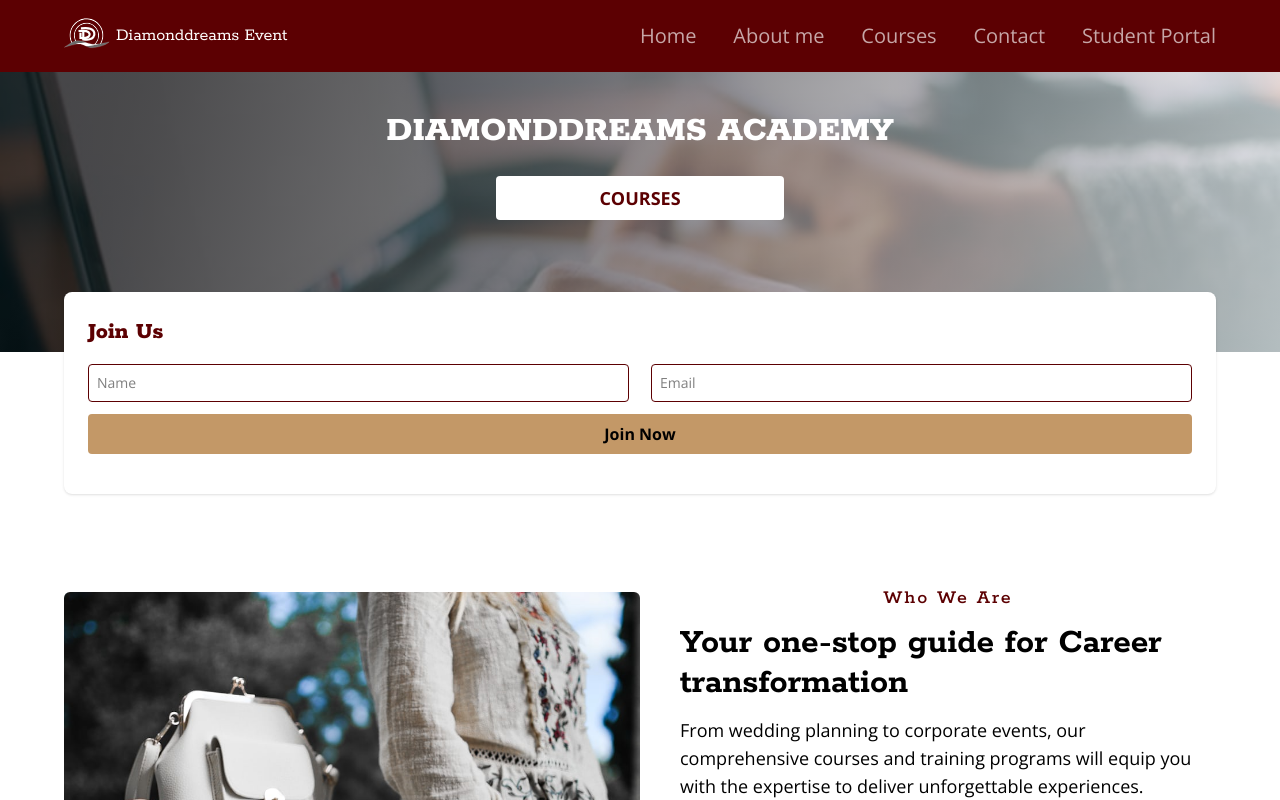
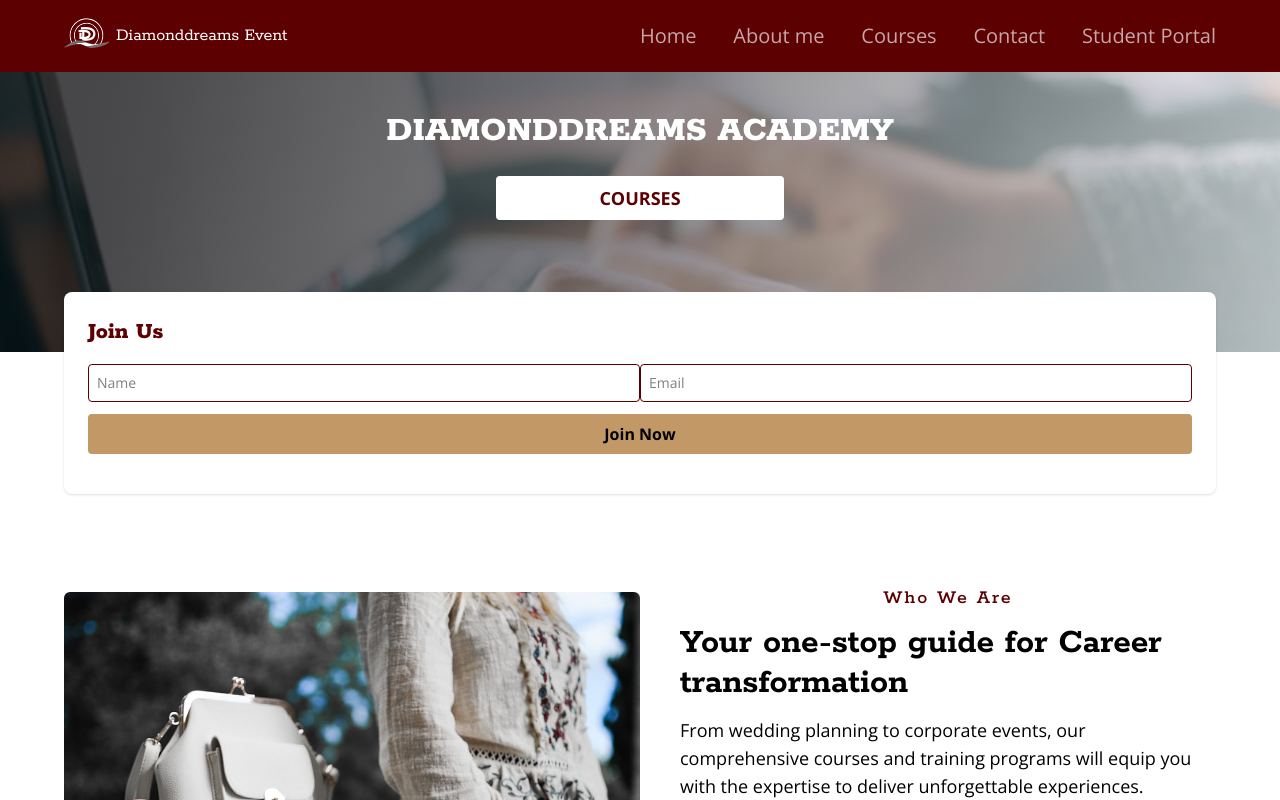
Before and after one commit to Tjay05/diamond-dreams-academy, a React (Vite) app: page / in a window 1280 px wide. Shown: the top 800 px of the page. Built offline with nearby package versions, Linux system fonts and the light colour scheme.

Commit message:
Add style for label

```diff
--- a/src/input.css
+++ b/src/input.css
@@ -22,7 +22,11 @@
 }
 
 .input_field {
-  @apply border border-[#5c0002] text-sm text-black p-2 rounded-sm w-full mb-3 md:w-[49%]
+  @apply border border-[#5c0002] text-sm text-black p-2 rounded-sm w-full mb-3 md:w-[100%]
+}
+
+.label {
+  @apply text-[#5c0002] font-[open_sans] text-sm md:text-lg
 }
 
 .cta {
```
